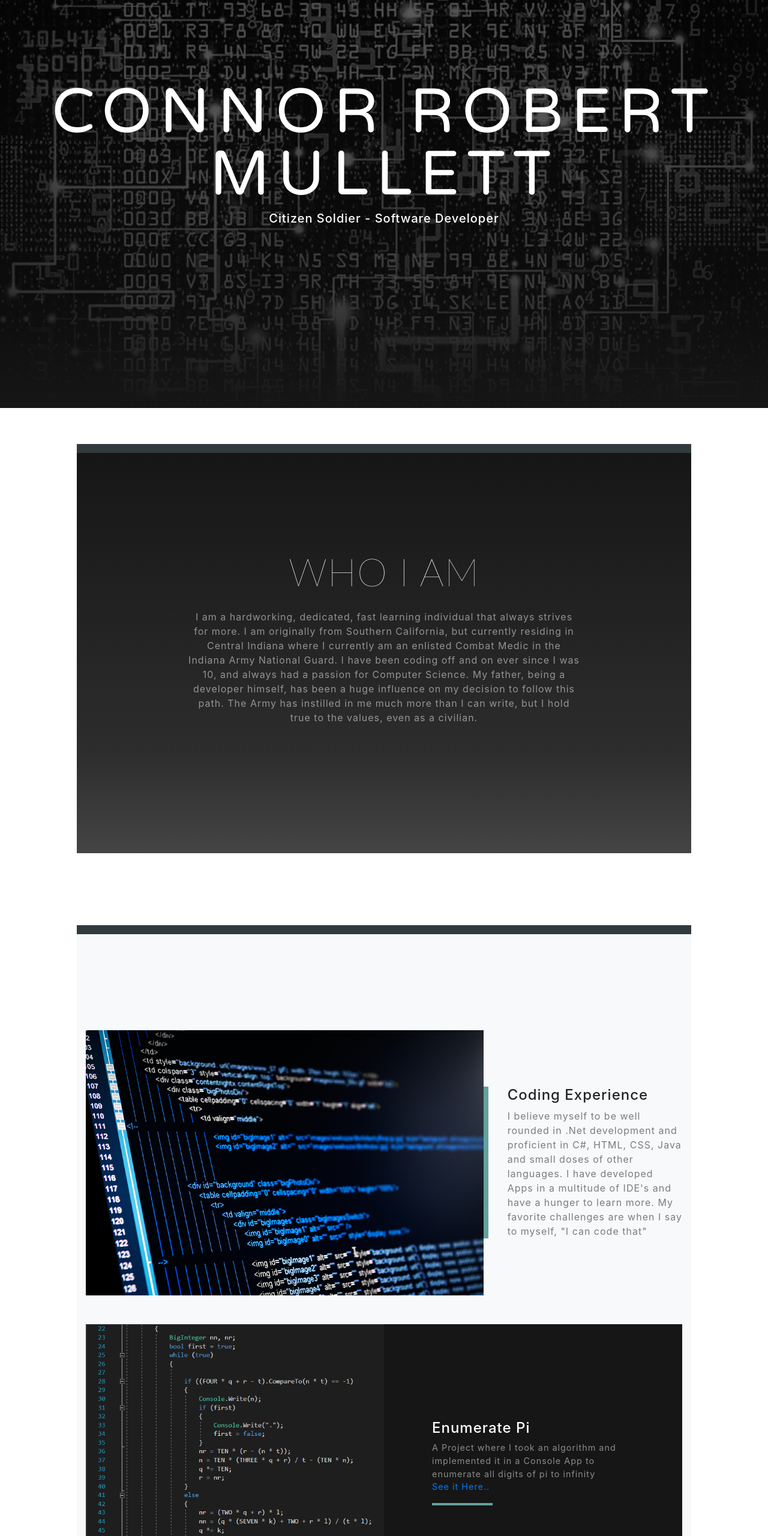
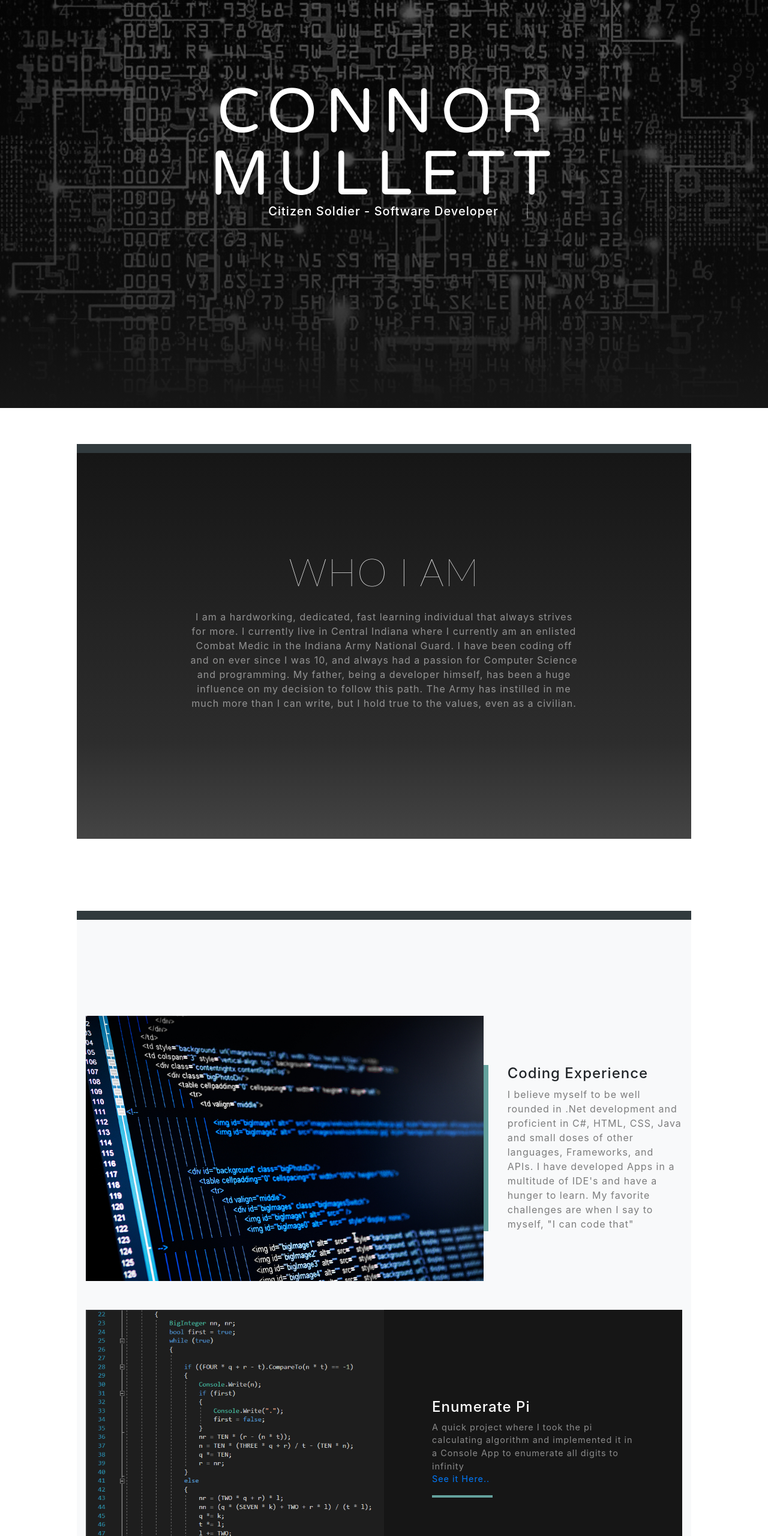
Before and after one commit to connormullett/connormullett.github.io, a website with bundled scripts: page index.html in a window 1280 px wide. Shown: the part 120-2680 px from the top of the page at 60% size. Built offline with nearby package versions, Linux system fonts and the light colour scheme.

Commit message:
added typewriter and revised

```diff
--- a/css/grayscale.css
+++ b/css/grayscale.css
@@ -450,3 +450,29 @@ form input[type="submit"]:focus {
   outline: none;
   background: #cd6302;
 }
+
+.line-1{
+    position: relative;
+    top: 50%;
+    width: 24em;
+    margin: 0 auto;
+    border-right: 2px solid rgba(255,255,255,.75);
+    font-size: 180%;
+    text-align: center;
+    white-space: nowrap;
+    overflow: hidden;
+    transform: translateY(-50%);
+}
+
+/* Animation */
+.anim-typewriter{
+  animation: typewriter 4s steps(44) 1s 1 normal both,
+             blinkTextCursor 500ms steps(44) infinite normal;
+}
+@keyframes typewriter{
+  from{width: 0;}
+  to{width: 24em;}
+}
+@keyframes blinkTextCursor{
+  from{border-right-color: rgba(255,255,255,.75);}
+  to{border-right-color: transparent;}
--- a/index.html
+++ b/index.html
@@ -39,13 +39,13 @@
         <div class="collapse navbar-collapse" id="navbarResponsive">
           <ul class="navbar-nav ml-auto">
             <li class="nav-item">
-              <a class="nav-link js-scroll-trigger" href="#about">About</a>
+              <a class="nav-link js-scroll-trigger" style="font-size: 12pt;" href="#about">About</a>
             </li>
             <li class="nav-item">
-              <a class="nav-link js-scroll-trigger" href="#projects">Projects</a>
+              <a class="nav-link js-scroll-trigger" style="font-size: 12pt;" href="#projects">Projects</a>
             </li>
             <li class="nav-item">
-              <a class="nav-link js-scroll-trigger" href="#signup">Contact</a>
+              <a class="nav-link js-scroll-trigger" style="font-size: 12pt;" href="#signup">Contact</a>
             </li>
           </ul>
         </div>
@@ -56,8 +56,8 @@
     <header class="masthead">
       <div class="container d-flex h-100 align-items-center wow slideInUp">
         <div class="mx-auto text-center">
-          <h1 class="mx-auto my-0 text-uppercase">Connor Robert Mullett</h1>
-          <h2 class="text-white mx-auto mt-2 mb-5">Citizen Soldier - Software Developer</h2>
+          <h1 class="mx-auto my-0 text-uppercase">Connor Mullett</h1>
+          <h2 class="text-white mx-auto mt-2 mb-5 line-1 anim-typewriter">Citizen Soldier - Software Developer</h2>
         </div>
       </div>
     </header>
@@ -68,9 +68,8 @@
         <div class="row">
           <div class="col-lg-8 mx-auto" >
             <h1 class="text-white mb-4">Who I Am</h1>
-            <p class="text-white-50">I am a hardworking, dedicated, fast learning individual that always strives for more. I am originally from
-              Southern California, but currently residing in Central Indiana where I currently am an enlisted Combat Medic in the Indiana Army National
-              Guard. I have been coding off and on ever since I was 10, and always had a passion for Computer Science.
+            <p class="text-white-50">I am a hardworking, dedicated, fast learning individual that always strives for more. I currently live in Central Indiana where I currently am an enlisted Combat Medic in the Indiana Army National
+              Guard. I have been coding off and on ever since I was 10, and always had a passion for Computer Science and programming.
               My father, being a developer himself, has been a huge influence on my decision to follow this path. The Army has instilled in me
               much more than I can write, but I hold true to the values, even as a civilian.
             </p>
@@ -93,8 +92,8 @@
             <div class="featured-text text-center text-lg-left">
               <h4>Coding Experience</h4>
               <p class="text-black-50 mb-0">
-                I believe myself to be well rounded in .Net development and proficient in C#, HTML, CSS, Java and small doses of other languages. I have developed Apps
-                in a multitude of IDE's and have a hunger to learn more. My favorite challenges are when I say to myself, "I can code that"
+                I believe myself to be well rounded in .Net development and proficient in C#, HTML, CSS, Java and small doses of other languages, Frameworks, and APIs. I have developed Apps
+                in a multitude of IDE's and have a hunger to learn. My favorite challenges are when I say to myself, "I can code that"
               </p>
             </div>
           </div>
@@ -110,8 +109,8 @@
               <div class="d-flex h-100">
                 <div class="project-text w-100 my-auto text-center text-lg-left">
                   <h4 class="text-white">Enumerate Pi</h4>
-                  <p class="mb-0 text-white-50">A Project where I took an algorithm and implemented it in a Console App to enumerate all
-                    digits of pi to infinity
+                  <p class="mb-0 text-white-50">A quick project where I took the pi calculating algorithm and implemented it in a Console App to enumerate all
+                    digits to infinity
                   </p>
                   <p><a href="https://github.com/connormullett/enumeratePi">See it Here..</a></p>
                   <hr class="d-none d-lg-block mb-0 ml-0">
@@ -131,7 +130,7 @@
               <div class="d-flex h-100">
                 <div class="project-text w-100 my-auto text-center text-lg-right">
                   <h4 class="text-white">Caesar Cipher</h4>
-                  <p class="mb-0 text-white-50">Implemented a basic Caesar Cipher where you can enter your own text, will give you an encrypted string, and be able to decrypt it</p>
+                  <p class="mb-0 text-white-50">Created a basic Caesar Cipher where you can enter your own text, will give you an encrypted string, and be able to decrypt it to see the original text</p>
                   <p><a href="https://github.com/connormullett/CaesarCipherApp">See it here..</a></p>
                   <hr class="d-none d-lg-block mb-0 mr-0">
                 </div>
@@ -171,7 +170,7 @@
               <div class="d-flex h-100">
                 <div class="project-text w-100 my-auto text-center text-lg-right">
                   <h4 class="text-white">ASP.Net Application</h4>
-                  <p class="mb-0 text-white-50">A website built using Asp.Net. It is a mimic of Uber, but for boats</p>
+                  <p class="mb-0 text-white-50">A website built using Asp.Net. It is an Uber clone, but for boating</p>
                   <p><a href="https://github.com/connormullett/Sail">See it here..</a></p>
                   <hr class="d-none d-lg-block mb-0 mr-0">
                 </div>
```
Also changed, not shown: css/grayscale.min.css.
